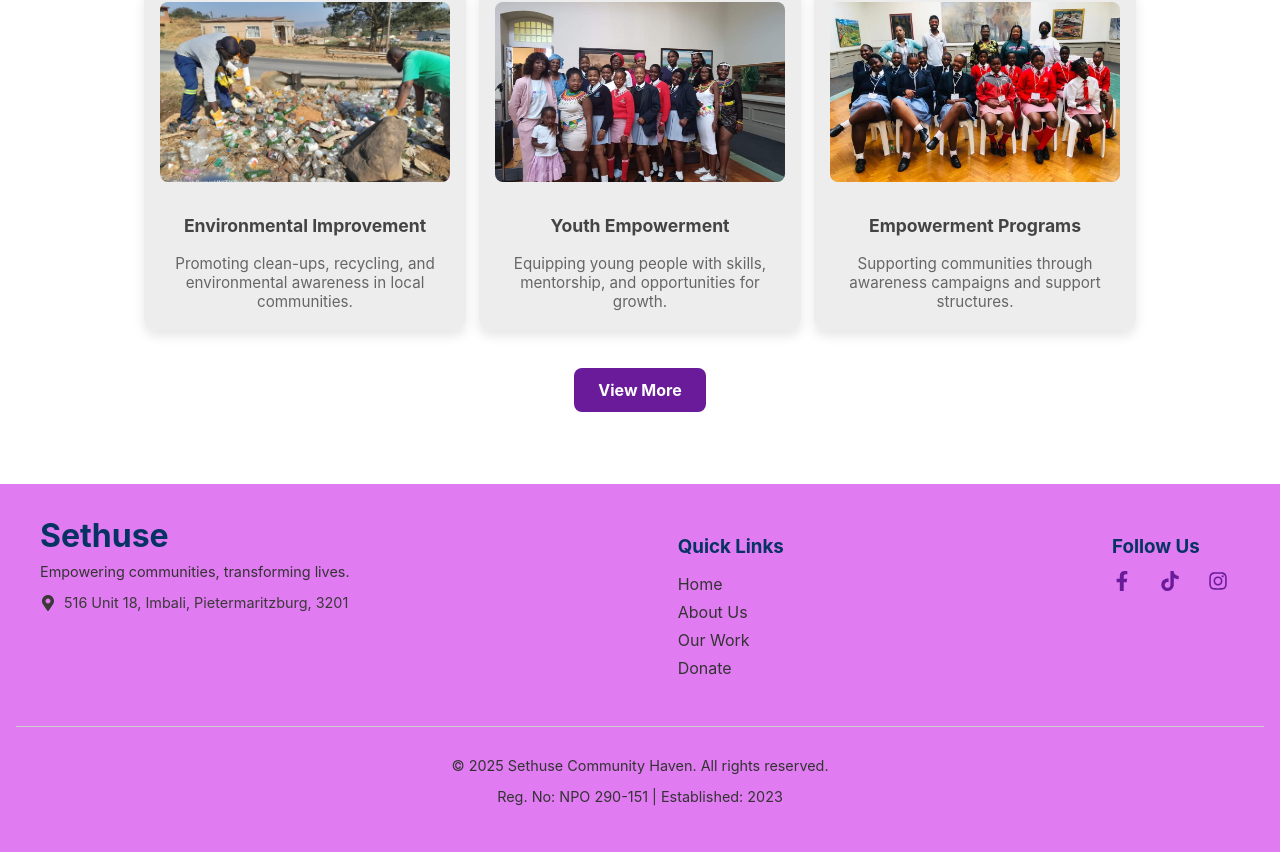
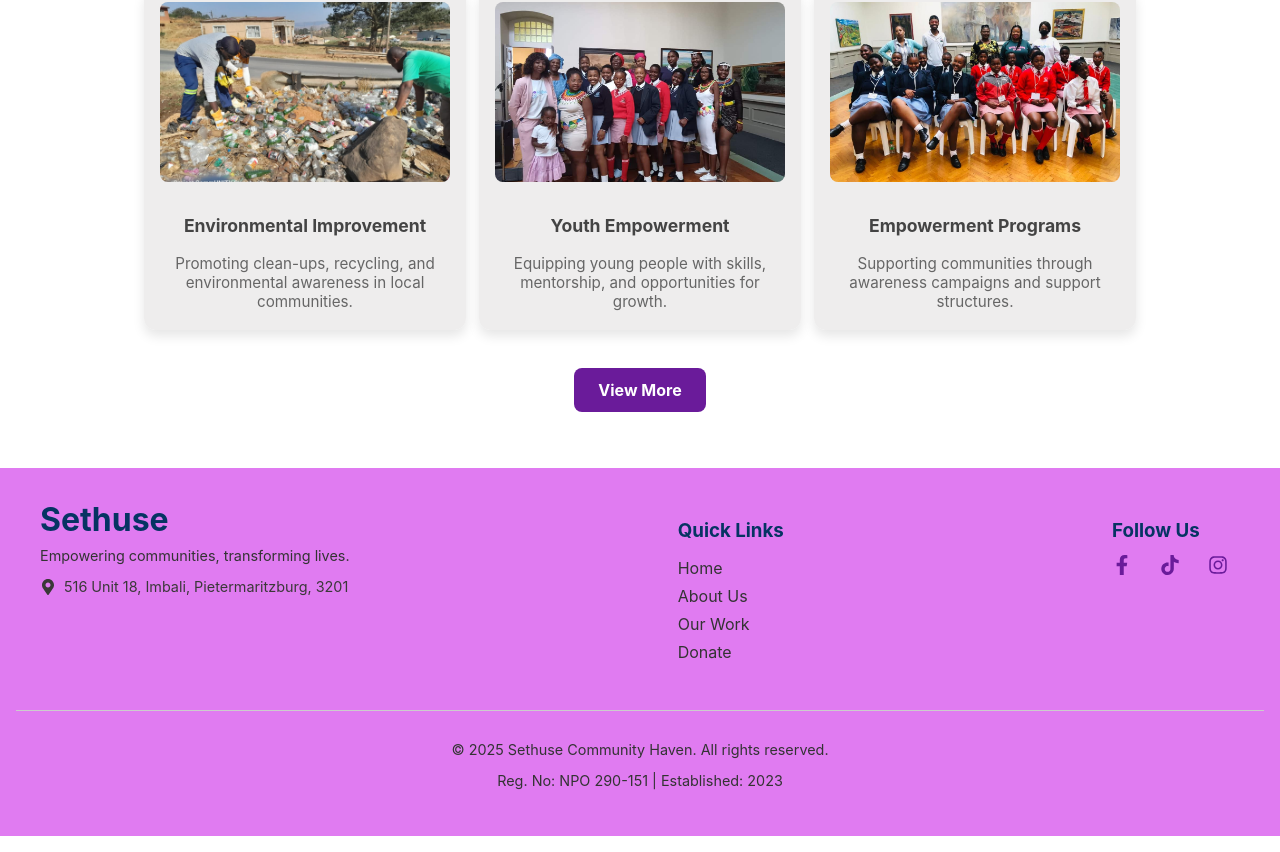
Before and after one commit to SmaSema/sethuse-website, a React (Create React App) app: page / in a window 1280 px wide. Shown: the part 972-1824 px from the top of the page. Built offline with nearby package versions, Linux system fonts and the light colour scheme.

Commit message:
45th  commit

```diff
--- a/src/components/AboutUs_page/CTABanner.css
+++ b/src/components/AboutUs_page/CTABanner.css
@@ -5,6 +5,7 @@
   text-align: center;
   padding: 3rem 2rem;
   margin: 4rem auto 0; /* Center horizontally and add top margin */
+  margin-bottom: 4rem;
   width: fit-content;
   border-radius: 10px; /* optional: gives rounded edges */
 }
--- a/src/components/Footer.css
+++ b/src/components/Footer.css
@@ -1,7 +1,6 @@
 .footer {
   background-color: #e07bf1;
   padding: 2rem 1rem;
-  margin-top: 4rem;
   margin-bottom: 0;
   color: #333;
 }
--- a/src/components/OurWork_page/Testimonial.css
+++ b/src/components/OurWork_page/Testimonial.css
@@ -3,6 +3,7 @@
   padding: 3rem 2rem;
   text-align: center;
   font-family: 'Helvetica Neue', sans-serif;
+  margin-bottom: 0;
 }
 
 .testimonial-card {
--- a/src/components/ProgramsSection.css
+++ b/src/components/ProgramsSection.css
@@ -3,6 +3,7 @@
   padding: 20px 140px; /* Space around the section */
   background-color: #fff; /* White background */
   text-align: center; /* Center align text */
+  margin-bottom: 3rem;
 }
 
 /* Title Styling */
```
